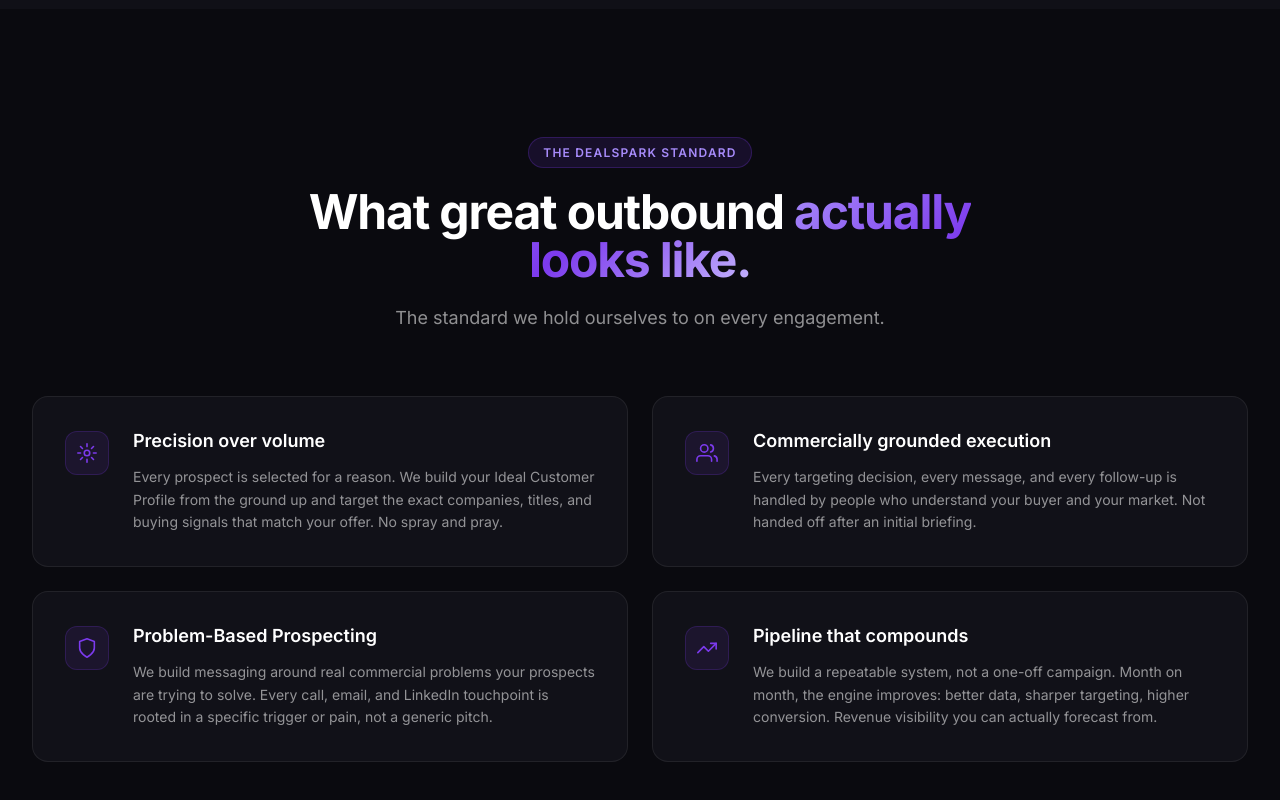
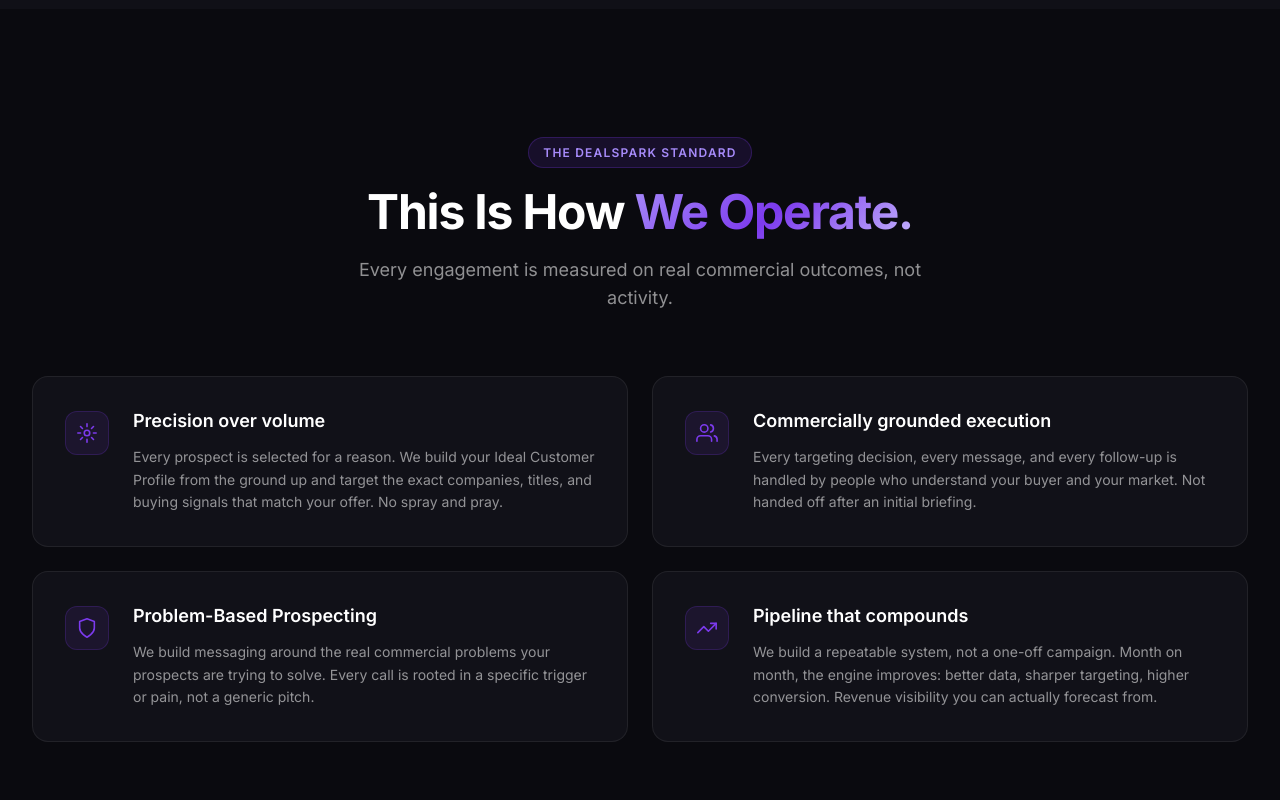
Before and after one commit to lukekly/Dealspark-website, a Next.js app: page / in a window 1280 px wide. Shown: the part 791-1591 px from the top of the page. Built offline with nearby package versions, Linux system fonts and the light colour scheme.

Commit message:
Update DealSpark Standard section heading, subheading and card copy

```diff
--- a/components/PainSection.tsx
+++ b/components/PainSection.tsx
@@ -36,7 +36,7 @@
     ),
     title: 'Problem-Based Prospecting',
     description:
-      'We build messaging around real commercial problems your prospects are trying to solve. Every call, email, and LinkedIn touchpoint is rooted in a specific trigger or pain, not a generic pitch.',
+      'We build messaging around the real commercial problems your prospects are trying to solve. Every call is rooted in a specific trigger or pain, not a generic pitch.',
   },
   {
     id: 4,
@@ -65,11 +65,11 @@
             id="standard-heading"
             className="text-4xl sm:text-5xl font-bold leading-tight tracking-tight max-w-2xl mx-auto"
           >
-            What great outbound{' '}
-            <span className="gradient-text">actually looks like.</span>
+            This Is How{' '}
+            <span className="gradient-text">We Operate.</span>
           </h2>
           <p className="mt-5 text-white/55 max-w-xl mx-auto text-lg">
-            The standard we hold ourselves to on every engagement.
+            Every engagement is measured on real commercial outcomes, not activity.
           </p>
         </AnimatedSection>
 
```
